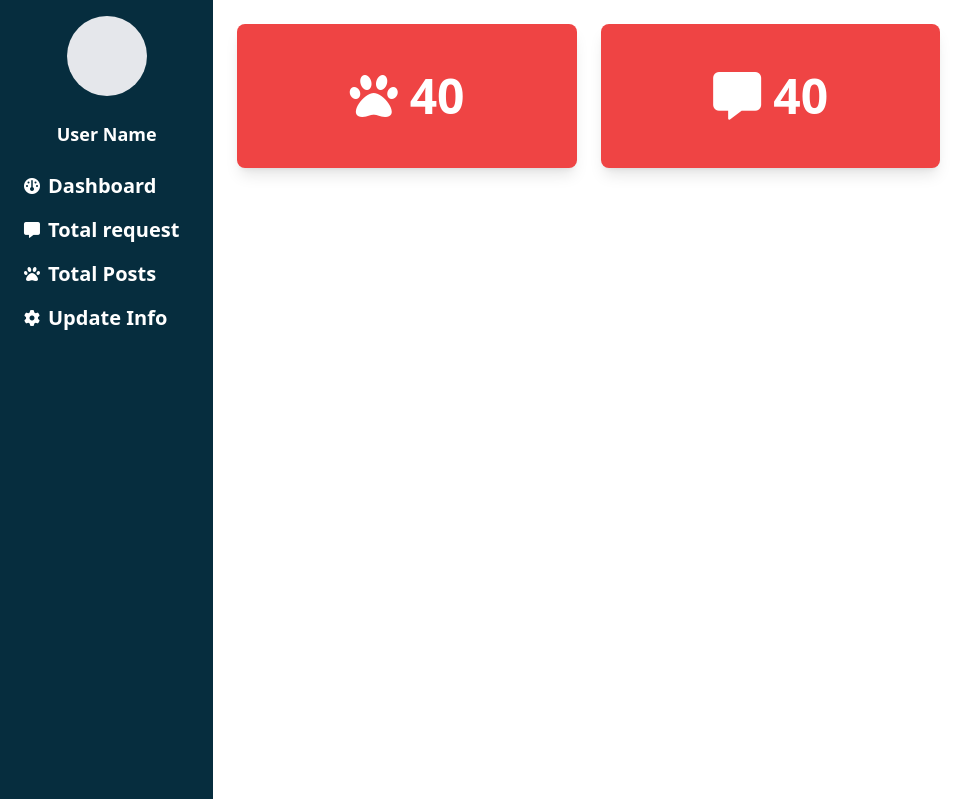
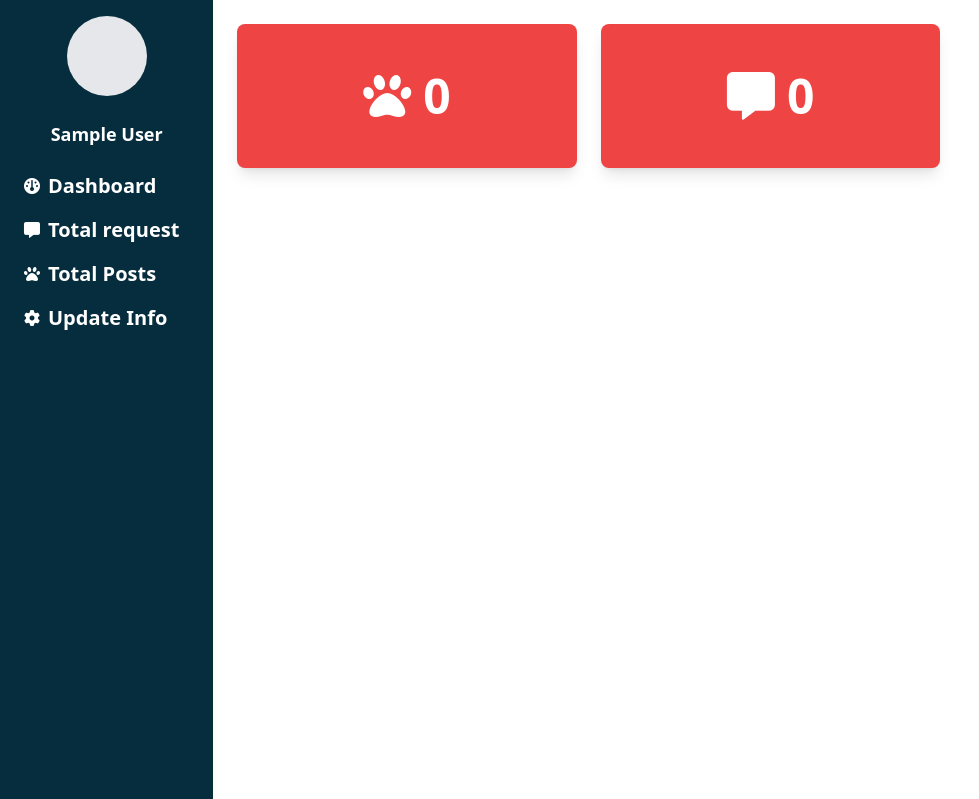
Before and after one commit to fahim-muntasir/petadoption, a Django app: page /dashboard/ in a window 1280 px wide. Shown: the part 106-905 px from the top of the page, without its empty margins (0-979 px from the left). Run offline with Django 5.2, Linux system fonts and the light colour scheme; the visitor is signed in with stand-in values (Sample User, id 1); data that the repository does not hold is empty; some libraries are stand-ins or nearby versions.

Commit message:
dashboard routing and totalposts and messages

```diff
--- a/petapp/urls.py
+++ b/petapp/urls.py
@@ -11,8 +11,8 @@ urlpatterns = [
   path('item/<int:id>/', views.item, name='item'),
   path('createPet/', views.createPet, name='createPet'),
   # path('modal/', views.modal, name='modal'),
-  path('dashboard/',views.Dashboard, name='Dashboard'),
-  path('TotalRequest/',views.TotalRequest, name='TotalRequest'),
-  path('UpdateInfo/',views.UpdateInfo, name='UpdateInfo'),
-  path('TotalPets/',views.TotalPets, name='TotalPets'),
+  path('dashboard/',views.dashboard, name='dashboard'),
+  path('totalRequest/',views.totalRequest, name='totalRequest'),
+  path('updateInfo/',views.updateInfo, name='updateInfo'),
+  path('totalPets/',views.totalPets, name='totalPets'),
 ]
--- a/petapp/views.py
+++ b/petapp/views.py
@@ -11,13 +11,23 @@ from django.contrib.auth.decorators import login_required
 
 User = get_user_model()
 
-def fetchPost(total):
-  posts = PetPost.objects.all().order_by('-created_at')[:total]
+def fetchPost(total=False):
+  posts = []
+
+  if total:
+    posts = PetPost.objects.all().order_by('-created_at')[:total]
+  else:
+    posts = PetPost.objects.all().order_by('-created_at')
 
   return posts
 
-def fetchMessage(total):
-  message = Message.objects.all().order_by('-created_at')[:total]
+def fetchMessage(total=False):
+  message = []
+
+  if total:
+    message = Message.objects.all().order_by('-created_at')[:total]
+  else:
+    message = Message.objects.all().order_by('-created_at')
 
   return message
 
@@ -206,17 +216,20 @@ def user_logout(request):
 # Dashboard
 
 @login_required
-def Dashboard(request):
-  return render(request, 'Dashboard/Dashboard.html')
+def dashboard(request):
+  totalPost = len(fetchPost())
+  totalMessage = len(fetchMessage())
+
+  return render(request, 'Dashboard/Dashboard.html', {"totalPost": totalPost, "totalMessage": totalMessage, "fullname": request.user.first_name + " " + request.user.last_name})
 
 @login_required
-def TotalRequest(request):
+def totalRequest(request):
   return render(request, 'Dashboard/TotalRequest.html')
 
 
 
-def UpdateInfo(request):
+def updateInfo(request):
   return render(request, 'Dashboard/UpdateInfo.html')
 
-def TotalPets(request):
+def totalPets(request):
   return render(request, 'Dashboard/TotalPets.html')
--- a/templates/Dashboard/Dashboard.html
+++ b/templates/Dashboard/Dashboard.html
@@ -9,7 +9,7 @@
     <!-- Sidebar -->
     <div class="w-1/4 bg-[#062d3e] text-white p-4 flex flex-col items-center space-y-6 md:w-1/5 lg:w-1/6">
       <div class="w-20 h-20 bg-gray-200 rounded-full"></div>
-      <p class="text-lg font-bold">User Name</p>
+      <p class="text-lg font-bold">{{fullname}}</p>
       <nav class="w-full pl-2">
         <ul class="space-y-4 text-base">
           <li class="flex items-center space-x-2">
@@ -18,7 +18,7 @@
           </li>
           <li class="flex items-center space-x-2">
             <i class="fa-solid fa-message"></i>
-            <a href="#" class="hover:text-gray-300 text-xl font-bold">Total request</a>
+            <a href="{% url 'totalRequest' %}" class="hover:text-gray-300 text-xl font-bold">Total request</a>
           </li>
           <li class="flex items-center space-x-2">
             <i class="fa-solid fa-paw"></i>
@@ -35,12 +35,12 @@
     <div class="flex-1 p-6 flex flex-col items-start space-y-4 md:flex-row md:justify-start md:space-x-6 md:space-y-0">
       <div class="bg-red-500 rounded-lg shadow-lg w-3/4 max-w-sm h-32 p-4 flex items-center justify-center text-white md:w-1/3 md:h-36">
         <i class="fa-solid fa-paw text-5xl mr-3"></i>
-        <span class="text-5xl font-bold">40</span>
+        <span class="text-5xl font-bold">{{totalPost}}</span>
       </div>
 
       <div class="bg-red-500 rounded-lg shadow-lg w-3/4 max-w-sm h-32 p-4 flex items-center justify-center text-white md:w-1/3 md:h-36">
         <i class="fa-solid fa-message text-5xl mr-3"></i>
-        <span class="text-5xl font-bold">40</span>
+        <span class="text-5xl font-bold">{{totalMessage}}</span>
       </div>
     </div>
   </div>
--- a/templates/Dashboard/TotalRequest.html
+++ b/templates/Dashboard/TotalRequest.html
@@ -14,7 +14,7 @@
         <ul class="space-y-4 text-base">
           <li class="flex items-center space-x-2">
             <i class="fa-solid fa-gauge"></i>
-            <a href="#" class="hover:text-gray-300 text-xl font-bold">Dashboard</a>
+            <a href="{% url 'dashboard' %}" class="hover:text-gray-300 text-xl font-bold">Dashboard</a>
           </li>
           <li class="flex items-center space-x-2">
             <i class="fa-solid fa-message"></i>
```
